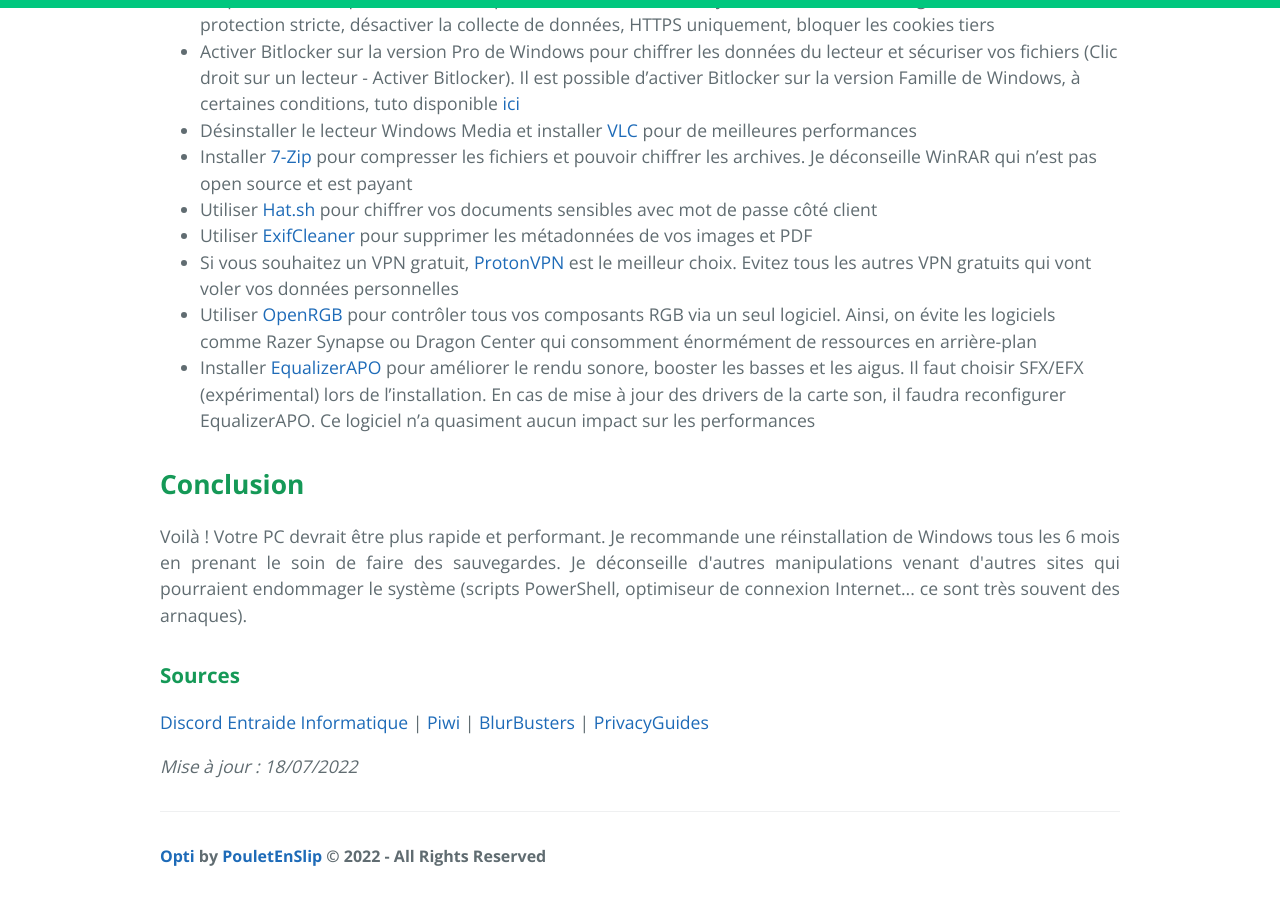
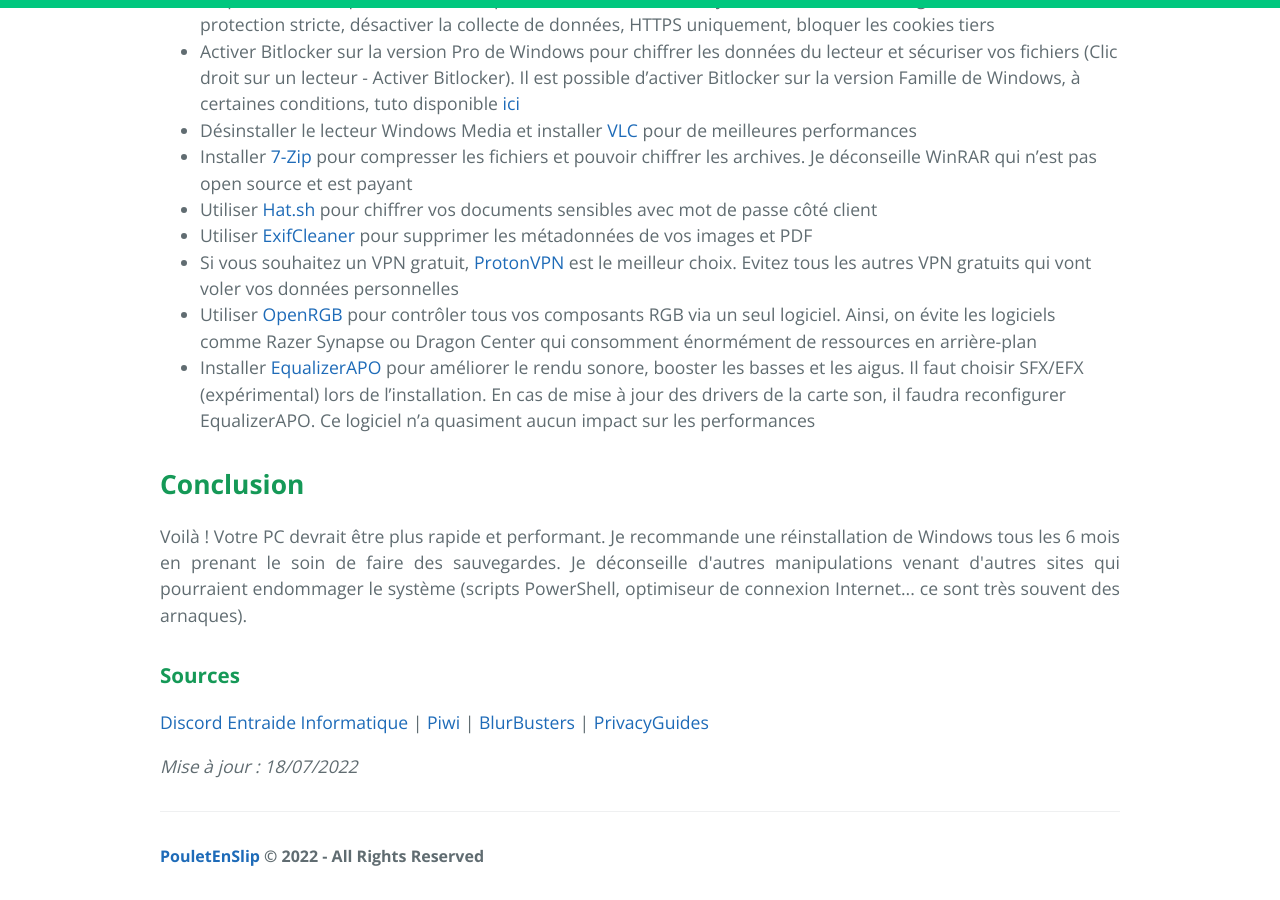
Before and after one commit to PouletEnSlip/pouletenslip.github.io, a Jekyll site: the page built from pages/opti/index.md, in a window 1280 px wide and 900 px high, scrolled down 3936 px. Built offline with Jekyll 4.4.1, drawn with Linux system fonts in a browser that asks for light colours; comment, search, counter and statistics services are not loaded.

Commit message:
Update opti.html

```diff
--- a/_layouts/opti.html
+++ b/_layouts/opti.html
@@ -45,7 +45,7 @@
     <main id="content" class="main-content" role="main">
       {{ content }}
       <footer class="site-footer">
-          <span class="site-footer-owner"><a href="https://github.com/PouletEnSlip/Opti">Opti</a> by <a href="https://github.com/PouletEnSlip">PouletEnSlip</a> © 2022 - All Rights Reserved</span>
+          <span class="site-footer-owner"><a href="https://github.com/PouletEnSlip">PouletEnSlip</a> © 2022 - All Rights Reserved</span>
       </footer>
     </main>
     <button type="button" id="btnTop" onclick="topFunction()">&#10140;</button>
```
